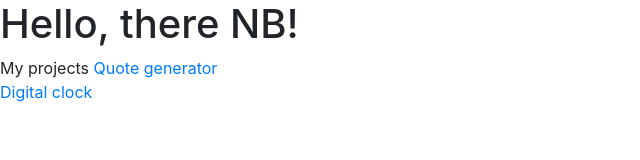
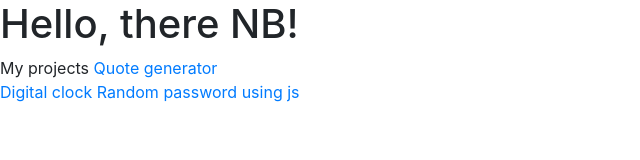
Before and after one commit to himanshup1/jsProjects, a plain HTML site: page index.html in a window 1280 px wide. Shown: the whole page, without its empty margins (0-640 px from the left). Drawn offline with nearby package versions, Linux system fonts and the light colour scheme.

Commit message:
random password

```diff
--- a/index.html
+++ b/index.html
@@ -15,6 +15,7 @@
     My projects
      <a href="https://himanshup1.github.io/jsProjects/quote%20generator/"> Quote generator</a> <br>
     <a href="https://himanshup1.github.io/jsProjects/digital%20clock/">Digital clock</a>
+    <a href="https://himanshup1.github.io/jsProjects/Random%20password%20using%20js/"> Random password using js</a>
 
     <!-- Optional JavaScript -->
     <!-- jQuery first, then Popper.js, then Bootstrap JS -->
```
